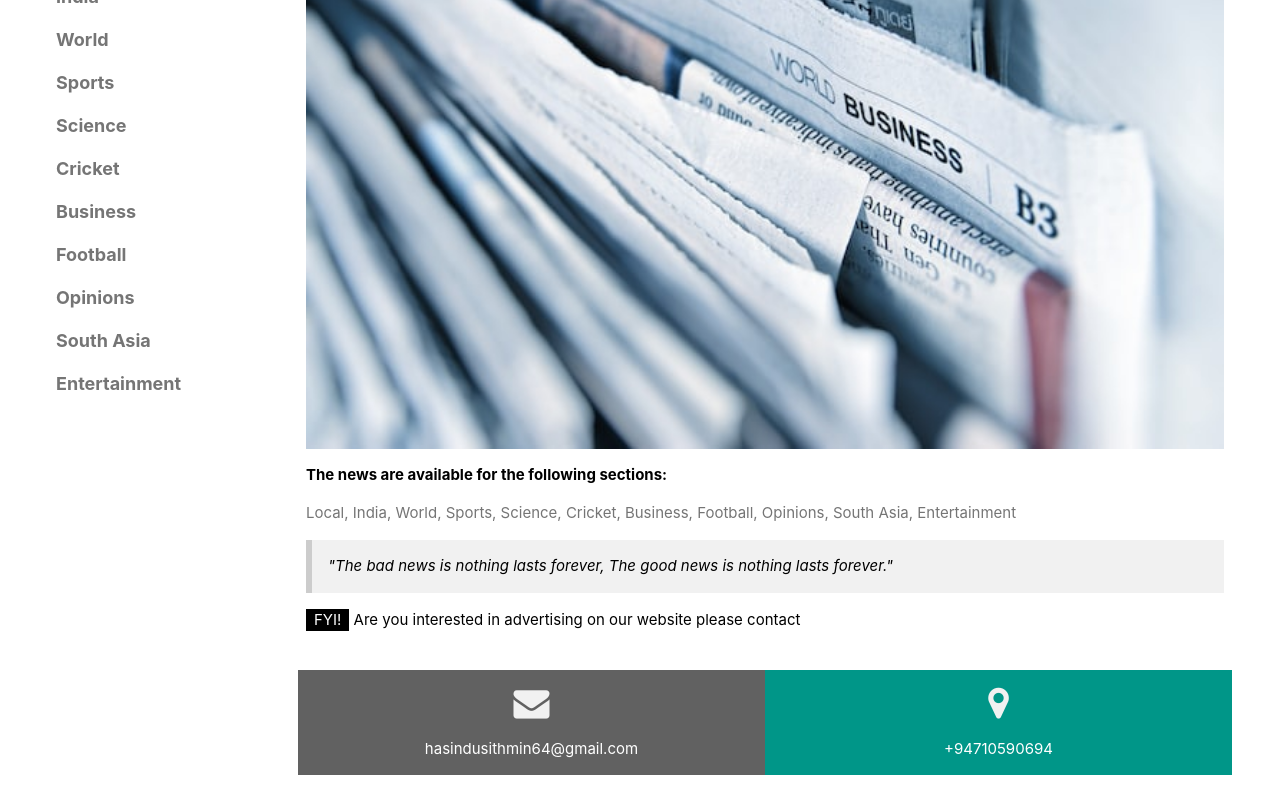
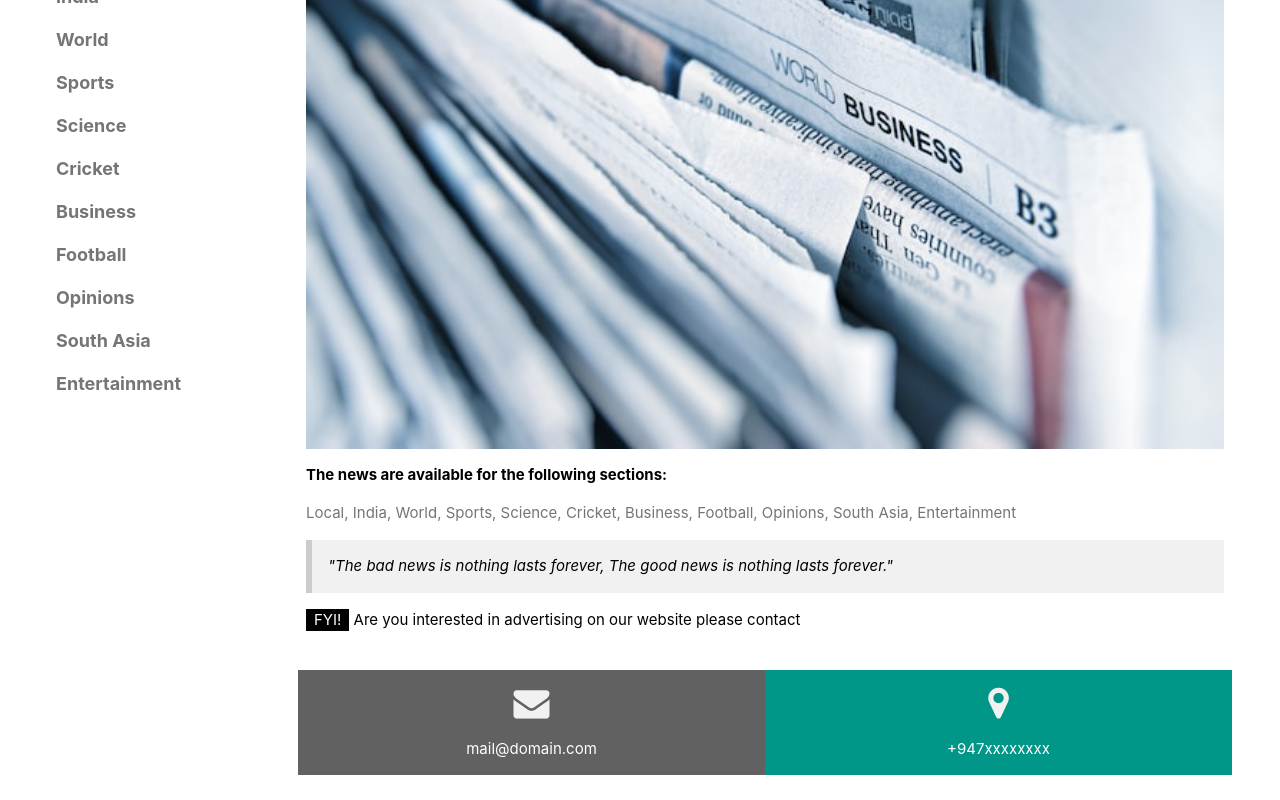
Before and after one commit to hasindusithmin/truenews, a React (Create React App) app: page / in a window 1280 px wide. Shown: the part 248-1048 px from the top of the page. Built offline with nearby package versions, Linux system fonts and the light colour scheme.

Commit message:
Update Home.js

```diff
--- a/src/components/Home.js
+++ b/src/components/Home.js
@@ -18,11 +18,11 @@ export default function Home({ handler }) {
             <div className="w3-row-padding w3-center w3-padding-24" style={{margin:'0 -16px'}}>
                 <div className="w3-half w3-dark-grey">
                     <p><i className="fa fa-envelope w3-xxlarge w3-text-light-grey"></i></p>
-                    <p>hasindusithmin64@gmail.com</p>
+                    <p>mail@domain.com</p>
                 </div>
                 <div className="w3-half w3-teal">
                     <p><i className="fa fa-map-marker w3-xxlarge w3-text-light-grey"></i></p>
-                    <p>+94710590694</p>
+                    <p>+947xxxxxxxx</p>
                 </div>
             </div>
         </div>
```
